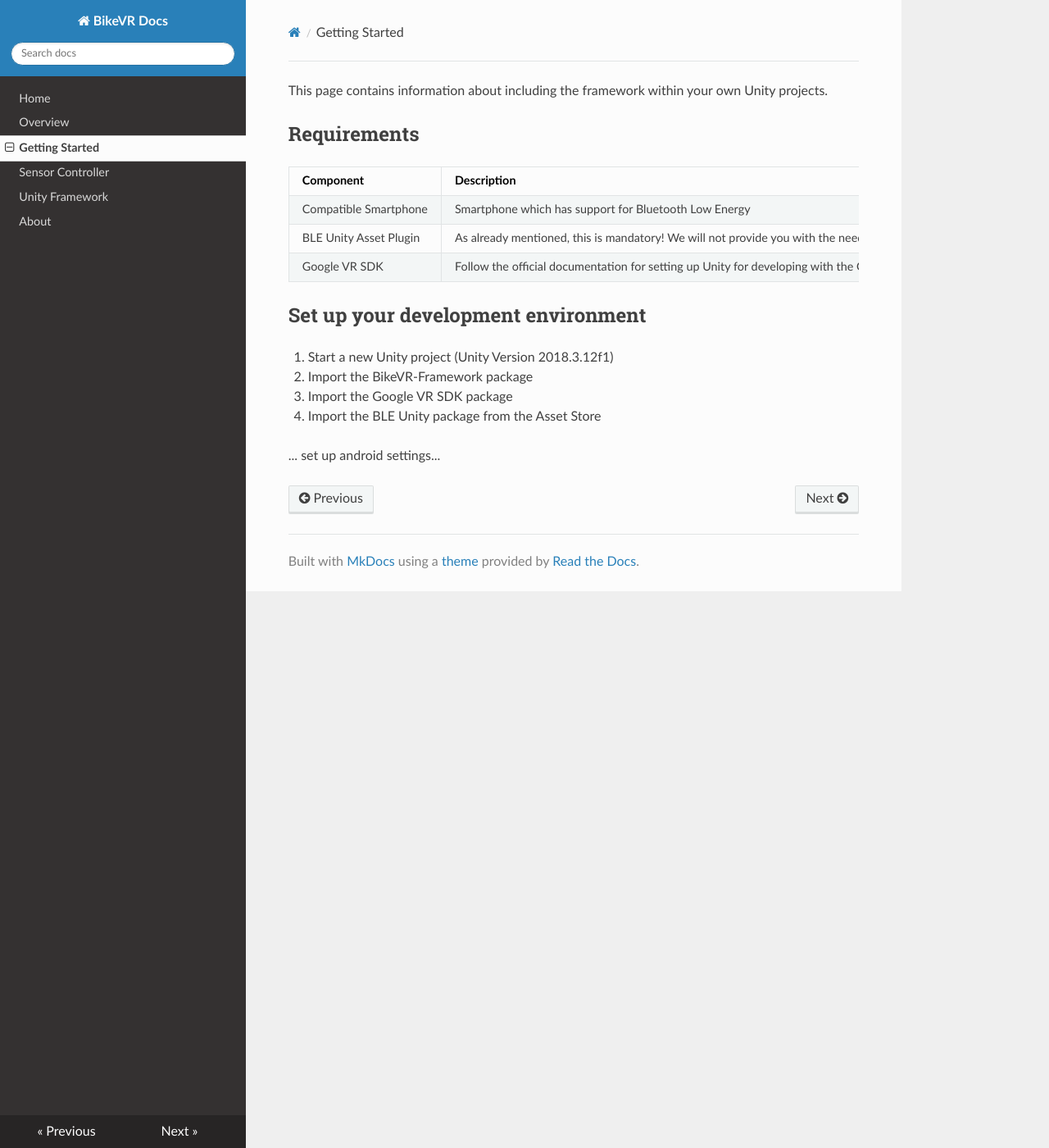
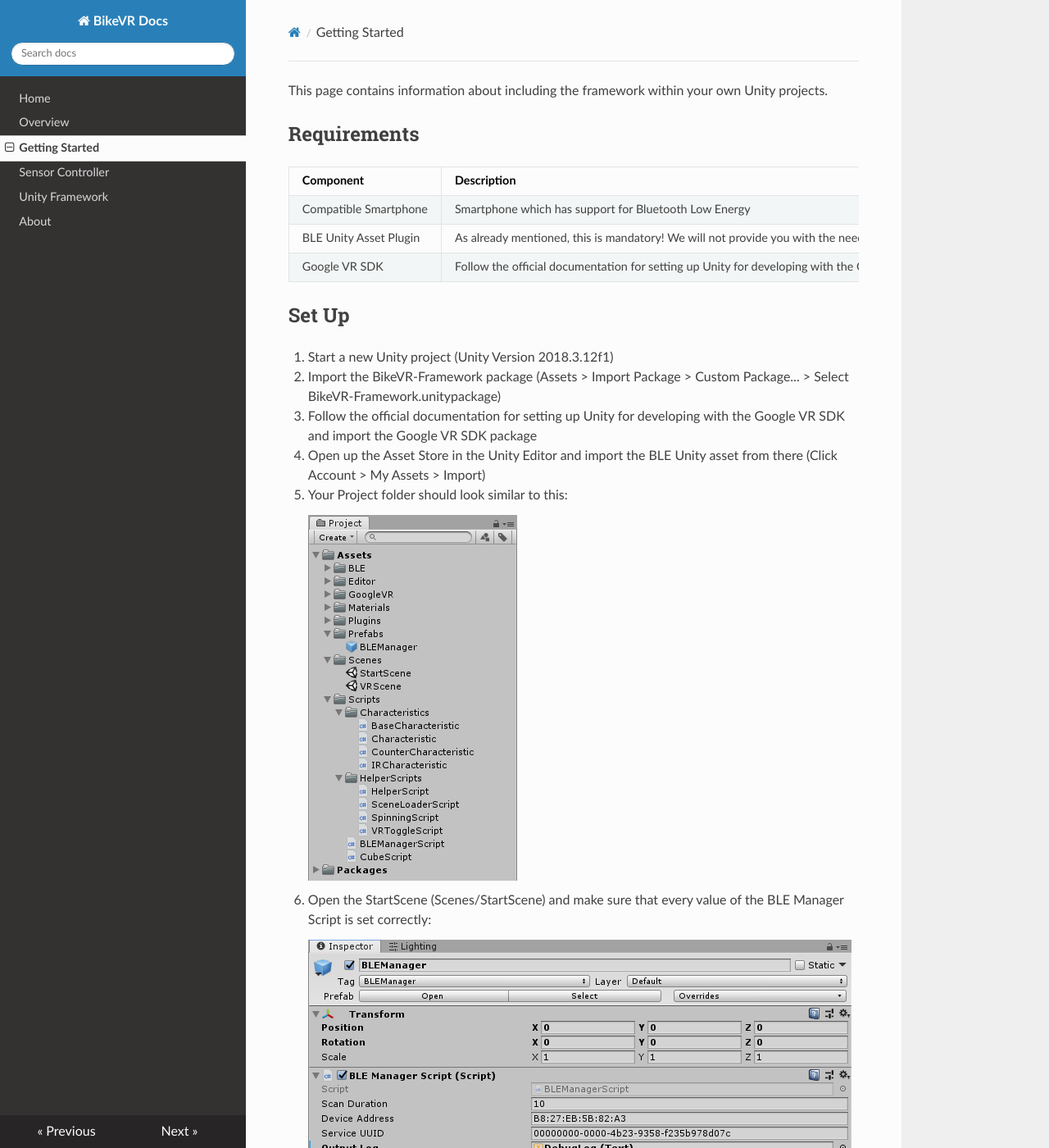
Before and after one commit to dangpg/BikeVR-Docs, an MkDocs documentation site: the page built from docs/getting-started.md, in a window 1280 px wide and 1400 px high. Shown: the whole window at 82% size. Built offline with MkDocs 1.6.1, drawn with Linux system fonts in a browser that asks for light colours; nearby versions of some CDN libraries; some of the changed text lies outside the part shown.

Commit message:
Finish first draft of docs

```diff
--- a/docs/getting-started.md
+++ b/docs/getting-started.md
@@ -1,16 +1,30 @@
 This page contains information about including the framework within your own Unity  projects.
 
 ## Requirements
-Component | Description
+Component | Description |
 --- | ---
 Compatible Smartphone | Smartphone which has support for Bluetooth Low Energy
-BLE Unity Asset Plugin | As already mentioned, this is mandatory! We will not provide you with the needed files. Therefore, please support the author and purchase this asset on the Unity Asset Store ([Link](https://assetstore.unity.com/packages/tools/network/bluetooth-le-for-ios-tvos-and-android-26661))
+BLE Unity Asset Plugin | As already mentioned, this is mandatory! We will not provide you with the needed files. Therefore, please support the author and purchase his asset on the Unity Asset Store ([Link](https://assetstore.unity.com/packages/tools/network/bluetooth-le-for-ios-tvos-and-android-26661))
 Google VR SDK | Follow the official documentation for setting up Unity for developing with the Google VR SDK ([Link](https://developers.google.com/vr/develop/unity/get-started-android))
 
-## Set up your development environment
+## Set Up
 1. Start a new Unity project (Unity Version 2018.3.12f1)
-2. Import the BikeVR-Framework package
-3. Import the Google VR SDK package
-4. Import the BLE Unity package from the Asset Store
+2. Import the BikeVR-Framework package (Assets > Import Package > Custom Package... > Select BikeVR-Framework.unitypackage)
+3. Follow the official documentation for setting up Unity for developing with the Google VR SDK and import the Google VR SDK package
+4. Open up the Asset Store in the Unity Editor and import the BLE Unity asset from there (Click Account > My Assets > Import)
+5. Your Project folder should look similar to this:
 
-... set up android settings...
+    ![](images/project-folder.png)
+
+6. Open the StartScene (Scenes/StartScene) and make sure that every value of the BLE Manager Script is set correctly:
+
+    ![](images/ble-manager.png)
+
+7. (Optional) Feel free to edit the StartScene  or make any changes you deem necessary.
+8. Use the VRScene or create a new one to create your own VR application (make sure to edit the ChangeSceneButton attribute in case you create a new scene)
+
+    ![](images/change-scene-button.png)
+
+    ![](images/vr-scene.png)
+
+Refer to the [framework's documentation page](unity-framework.md) for more information about how to properly use it.
```
Also changed, not shown: docs/about.md (+1 -1 lines), docs/index.md (+1 -1 lines), docs/overview.md (+16 -4 lines), docs/sensor-controller.md (+4 -4 lines), docs/unity-framework.md (+2 -2 lines), docs/images/ble-manager.png (added), docs/images/change-scene-button.png (added), docs/images/project-folder.png (added), docs/images/vr-scene.png (added).
